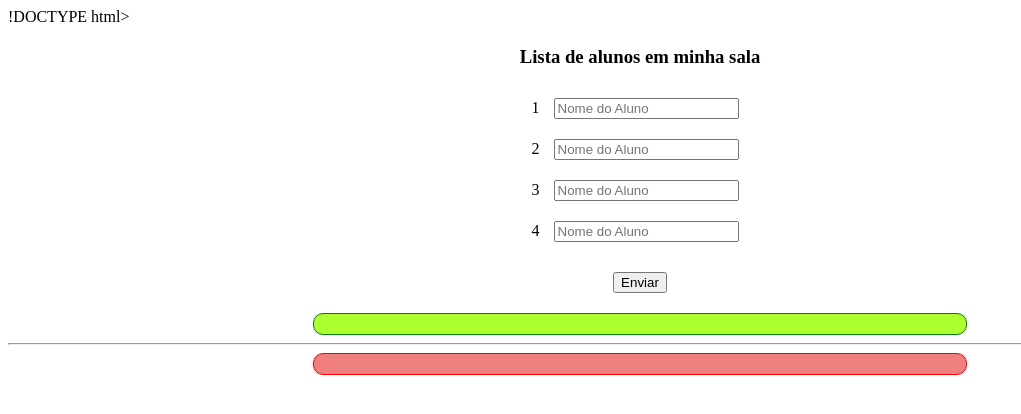
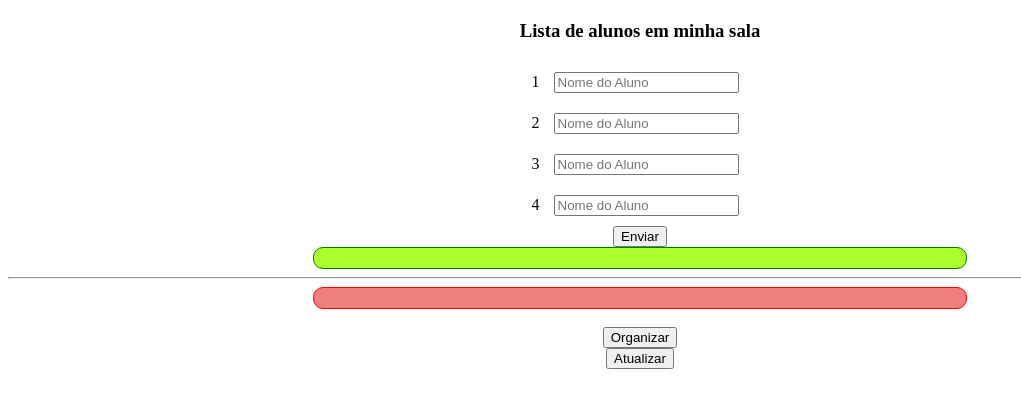
Before and after one commit to LorenzoMoiana/aula84, a plain HTML site: page index.html in a window 1280 px wide. Shown: the whole page, without its empty margins (0-1021 px from the left). Drawn offline with Linux system fonts and the light colour scheme.

Commit message:
Update index.html

```diff
--- a/index.html
+++ b/index.html
@@ -1,4 +1,4 @@
-!DOCTYPE html>
+<!DOCTYPE html>
 <html>
 <head>
 	<title>C85</title>
@@ -29,7 +29,7 @@
 <input type="text" placeholder="Nome do Aluno" id="nameOfTheStudent4">
 </div>
 
-<button onclick="submit()" id="submitButton">
+<button onclick="Submit()" id="submitButton">
 	Enviar
 </button>
 
@@ -42,6 +42,12 @@
 </div>
 
 <br>
+
+<button onclick="sorting()" id="sortbutton">
+Organizar
+</button>
+<br>
+<button onclick="newupdate()">Atualizar</button>
 </center>
 <script type="text/javascript">
 
```
